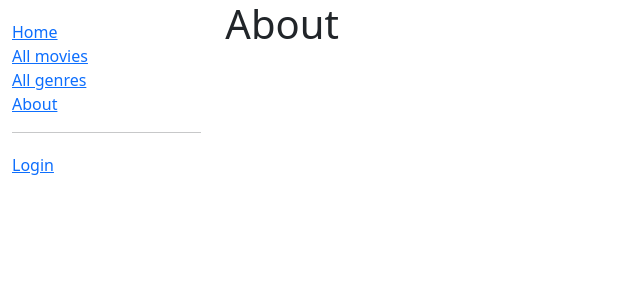
After one commit to josephmtinangi/dvd-movie-rental, a Django app: page /catalog/about in a window 1280 px wide. The commit adds this page. Shown: the top 300 px of the page, without its empty margins (0-640 px from the left). Run offline with Django 4.2, Linux system fonts and the light colour scheme.

Commit message:
WIP - Add about page

```diff
--- /dev/null
+++ b/catalog/templates/about.html
@@ -0,0 +1,6 @@
+{% extends "base_generic.html" %}
+
+{% block content %}
+  <h1>About</h1>
+
+{% endblock %}
--- a/catalog/templates/base_generic.html
+++ b/catalog/templates/base_generic.html
@@ -24,7 +24,7 @@
               <li><a href="{% url 'index' %}">Home</a></li>
               <li><a href="{% url 'movies' %}">All movies</a></li>
               <li><a href="">All genres</a></li>
-              <li><a href="">About</a></li>
+              <li><a href="{% url 'about' %}">About</a></li>
             </ul>
             <hr>
             <ul class="sidebar-nav">
--- a/catalog/urls.py
+++ b/catalog/urls.py
@@ -3,6 +3,7 @@ from . import views
 
 urlpatterns = [
 	path('', views.index, name='index'),
+	path('about', views.about, name='about'),
 	path('movies/', views.MovieListView.as_view(), name='movies'),
 	path('movies/<int:pk>', views.MovieDetailView.as_view(), name='movie-detail'),
 	path('mymovies/', views.RentedMoviesByUserListView.as_view(), name='my-rentals')
--- a/catalog/views.py
+++ b/catalog/views.py
@@ -26,6 +26,8 @@ def index(request):
 
 	return render(request, 'index.html', context=context)
 
+def about(request):
+	return render(request, 'about.html')
 
 class MovieListView(generic.ListView):
 	model = Movie
```
Also changed, not shown: db.sqlite3.
